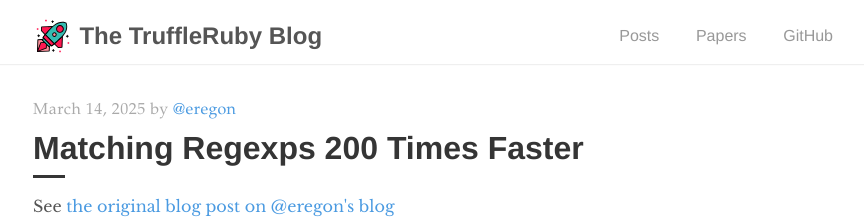
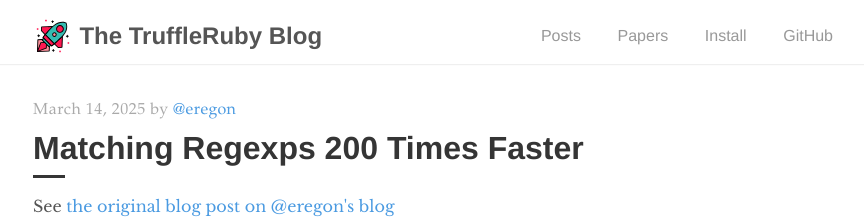
Before and after one commit to truffleruby/truffleruby.github.io, a Jekyll site: the page built from index.html, in a window 1280 px wide and 900 px high. Shown: the top 219 px of the window, without its empty margins (207-1071 px from the left). Built offline with Jekyll 4.4.1, drawn with Linux system fonts in a browser that asks for light colours; the list of posts is cut into pages by our own code.

Commit message:
Add Install link

```diff
--- a/_includes/navigation.html
+++ b/_includes/navigation.html
@@ -9,6 +9,7 @@
     <ul>
       <li><a href="{{ site.baseurl }}/">Posts</a></li>
       <li><a href="https://rubybib.org" target="_blank">Papers</a></li>
+      <li><a href="https://github.com/truffleruby/truffleruby/tree/master?tab=readme-ov-file#getting-started" target="_blank">Install</a></li>
       <li><a href="https://github.com/truffleruby/truffleruby" target="_blank">GitHub</a></li>
     </ul>
   </div>
```
